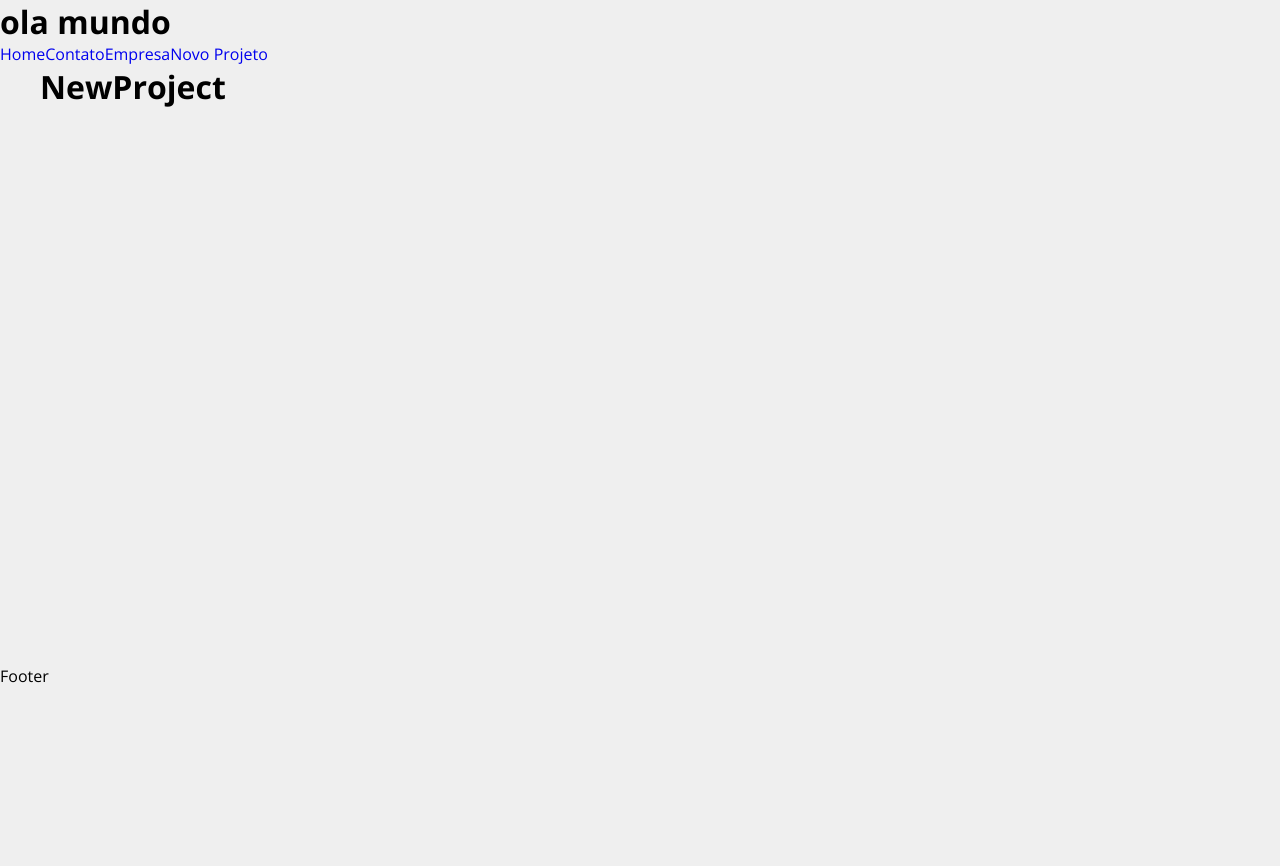
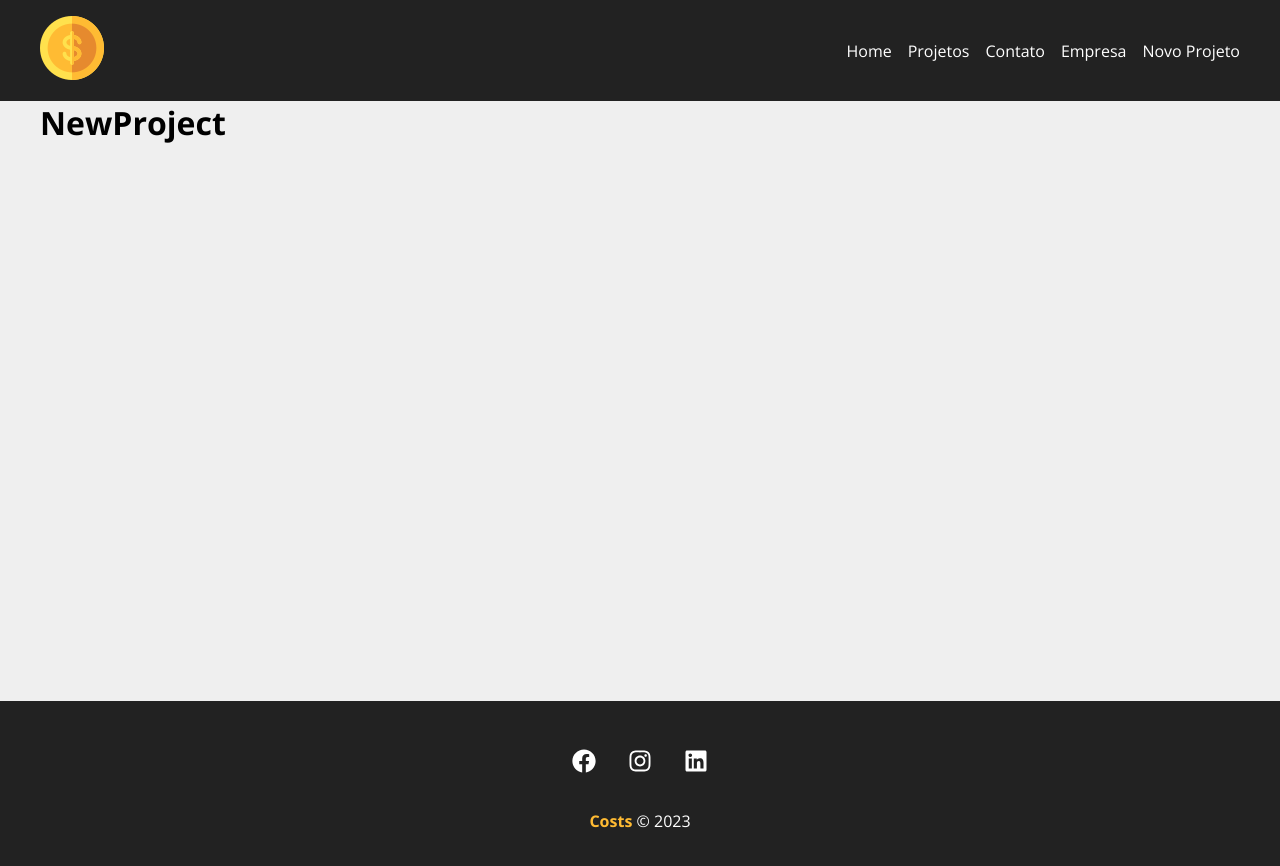
Before and after one commit to ighoralves/first-react-project, a React (Vite) app: page /newproject in a window 1280 px wide. Shown: the top 866 px of the page. Before the commit the page ends 800 px from the top, so only its background shows below. Built offline with nearby package versions, Linux system fonts and the light colour scheme.

Commit message:
estruturando o navbar do project

```diff
--- a/src/App.jsx
+++ b/src/App.jsx
@@ -1,34 +1,30 @@
-import { BrowserRouter as Router, Route, Routes, Link } from "react-router-dom";
+import { BrowserRouter as Router, Route, Routes } from "react-router-dom";
 
 //pages
 import Home from "./components/pages/Home";
 import Company from "./components/pages/Company";
 import Contact from "./components/pages/Contact";
 import NewProject from "./components/pages/NewProject";
+import Project from "./components/pages/Projects";
 
 import Container from "./components/layout/Container";
+import Navbar from "./components/layout/Navbar";
+import Footer from "./components/layout/Footer";
 
 function App() {
   return (
     <Router>
-      <div>
-        <h1>ola mundo</h1>
-      </div>
-      <div>
-        <Link to="/">Home</Link>
-        <Link to="/contact">Contato</Link>
-        <Link to="/company">Empresa</Link>
-        <Link to="/newproject">Novo Projeto</Link>
-      </div>
+      <Navbar />
       <Container customClass="min-height">
         <Routes>
           <Route path="/" exact element={<Home />} />
+          <Route path="/project" element={<Project />} />
           <Route path="/company" element={<Company />} />
           <Route path="/contact" element={<Contact />} />
           <Route path="/newproject" element={<NewProject />} />
         </Routes>
       </Container>
-      <p>Footer</p>
+      <Footer />
     </Router>
   );
 }
--- a/src/components/layout/Container.module.css
+++ b/src/components/layout/Container.module.css
@@ -11,7 +11,7 @@
   min-height: 75%;
 }
 
-.start{
+.start {
   justify-content: flex-start;
 }
 
--- /dev/null
+++ b/src/components/layout/Footer.jsx
@@ -0,0 +1,26 @@
+import { FaFacebook, FaInstagram, FaLinkedin } from "react-icons/fa";
+
+import styles from "./Footer.module.css";
+
+function Footer() {
+  return (
+    <footer className={styles.footer}>
+      <ul className={styles.social_list}>
+        <li>
+          <FaFacebook />
+        </li>
+        <li>
+          <FaInstagram />
+        </li>
+        <li>
+          <FaLinkedin />
+        </li>
+      </ul>
+      <p className={styles.copy_right}>
+        <span>Costs</span> &copy; 2023
+      </p>
+    </footer>
+  );
+}
+
+export default Footer;
--- /dev/null
+++ b/src/components/layout/Footer.module.css
@@ -0,0 +1,33 @@
+.footer {
+  color: #fff;
+  background-color: #222;
+  padding: 3em;
+  text-align: center;
+}
+
+.social_list {
+  display: flex;
+  list-style-type: none;
+  justify-content: center;
+}
+
+.social_list li {
+  margin: 0 1em;
+}
+
+.social_list li:hover {
+  color: #ffbb33;
+}
+
+.social_list svg {
+  font-size: 1.5em;
+  cursor: pointer;
+}
+
+.copy_right {
+  margin-top: 2em;
+}
+.copy_right span {
+  font-weight: bold;
+  color: #ffbb33;
+}
--- /dev/null
+++ b/src/components/layout/Navbar.jsx
@@ -0,0 +1,37 @@
+import { Link } from "react-router-dom";
+
+import Container from "./Container";
+
+import styles from "./Navbar.module.css";
+import logo from "../../img/costs_logo.png";
+
+function Navbar() {
+  return (
+    <nav className={styles.navbar}>
+      <Container>
+        <Link to="/">
+          <img src={logo} alt="Costs" />
+        </Link>
+        <ul className={styles.list}>
+          <li className={styles.item}>
+            <Link to="/">Home</Link>
+          </li>
+          <li className={styles.item}>
+            <Link to="/project">Projetos</Link>
+          </li>
+          <li className={styles.item}>
+            <Link to="/contact">Contato</Link>
+          </li>
+          <li className={styles.item}>
+            <Link to="/company">Empresa</Link>
+          </li>
+          <li className={styles.item}>
+            <Link to="/newproject">Novo Projeto</Link>
+          </li>
+        </ul>
+      </Container>
+    </nav>
+  );
+}
+
+export default Navbar;
--- /dev/null
+++ b/src/components/layout/Navbar.module.css
@@ -0,0 +1,24 @@
+.navbar {
+  display: flex;
+  justify-content: space-between;
+  background-color: #222;
+  padding: 1em;
+}
+
+.list {
+  display: flex;
+  align-items: center;
+  list-style: none;
+}
+
+.item {
+  margin-left: 1em;
+}
+
+.item a {
+  color: #fff;
+}
+
+.item a:hover {
+  color: #ffbb33;
+}
--- /dev/null
+++ b/src/components/pages/Projects.jsx
@@ -0,0 +1,9 @@
+function Project() {
+  return (
+    <div>
+      <h1>Project</h1>
+    </div>
+  );
+}
+
+export default Project;
```
